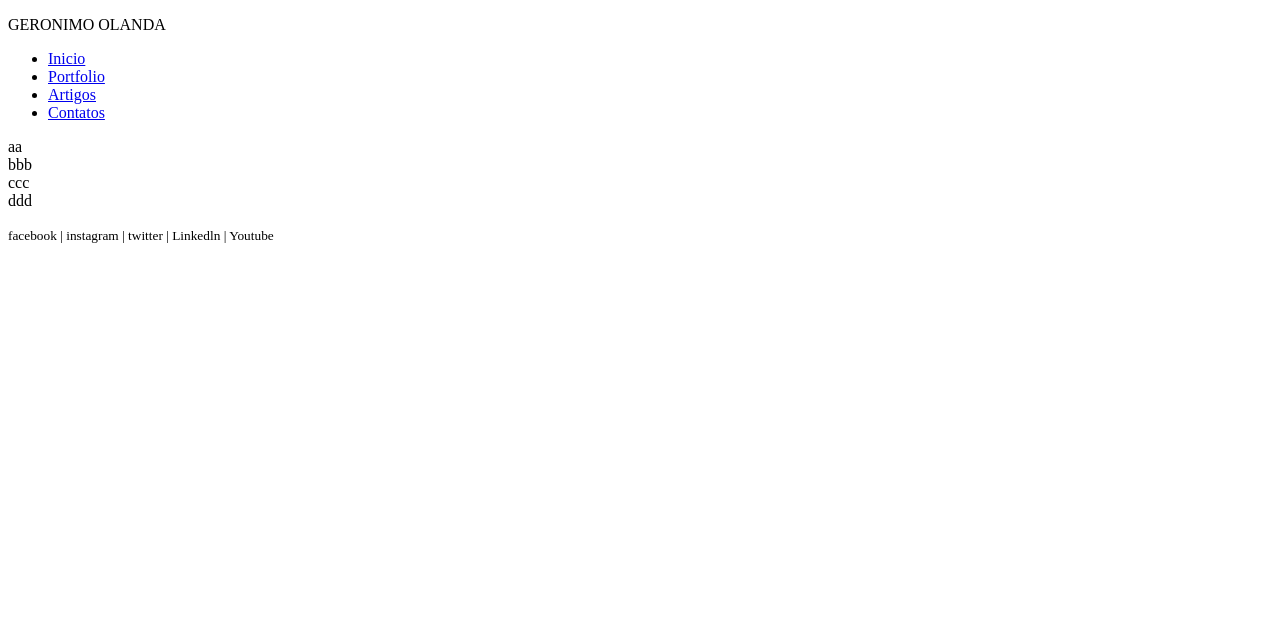
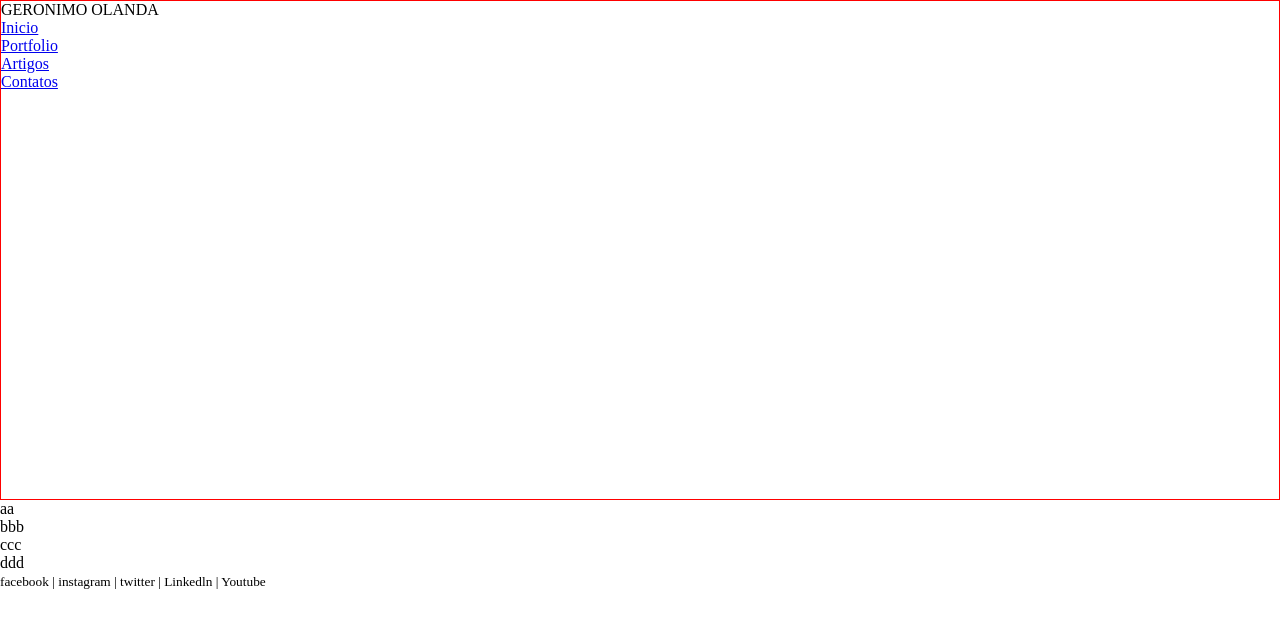
Before and after one commit to GeronimoOlanda/Site-em-Bootstrap, a website: page index.html in a window 1280 px wide. Drawn offline with Linux system fonts and the light colour scheme.

Commit message:
Inserindo box main

```diff
--- a/Assets/sass/styles.scss
+++ b/Assets/sass/styles.scss
@@ -1,3 +1,12 @@
-h1{
-    color:black;
+*{
+    padding: 0;
+    margin:0;
+    box-sizing: border-box;
 }
+
+.container{
+    width: 100%;
+    height: 500px;
+    border: 1px solid red;
+
+}
```
Also changed, not shown: Assets/css/styles.css, 1 other file.
